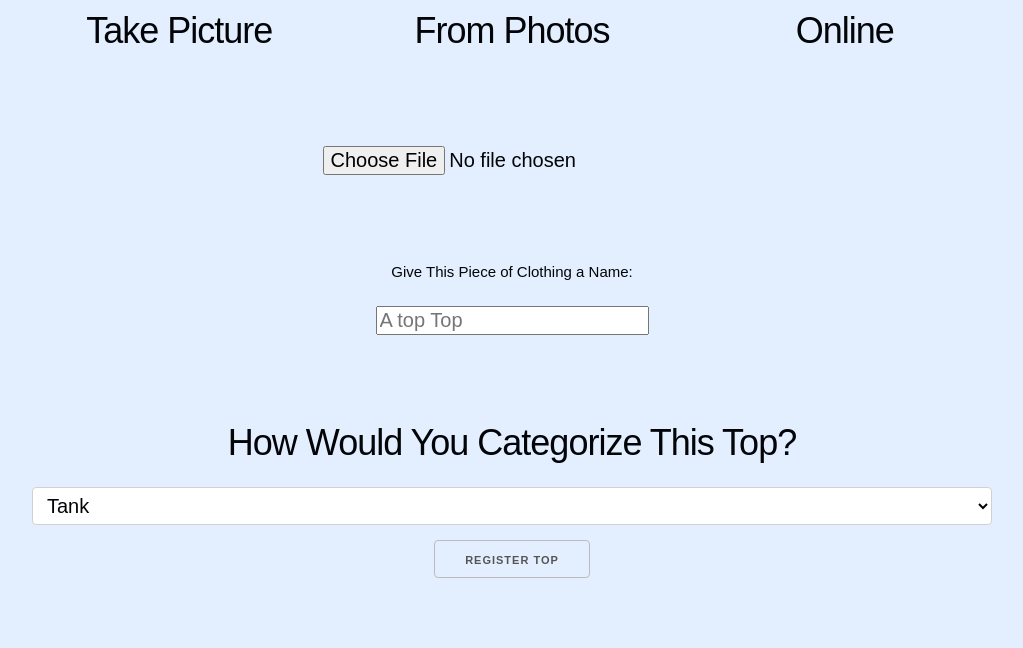
After one commit to pacqu/litfits, a Flask app: page /addtop in a window 1280 px wide. The commit adds this page. Shown: the part 344-992 px from the top of the page, without its empty margins (128-1151 px from the left). Run offline with Flask 2, Linux system fonts and the light colour scheme; a user stored in the database is signed in.

Commit message:
progress on adding tops

```diff
--- a/app.py
+++ b/app.py
@@ -1,7 +1,7 @@
 from flask import Flask, redirect, render_template, request, url_for, session
 
 from data import DatabaseManager
-dbm = DatabaseManager.create_users()
+dbm = DatabaseManager.create()
 
 dbm.register_user("pacqqu@gmail.com","Justin Pacquing","password")
 
@@ -44,7 +44,7 @@ def register():
 @app.route('/login', methods=["GET","POST"])
 def login():
     if session.get('user', None):
-        return redirect('/dashboard')
+        return redirect('/menu')
     if request.method == "POST":
         email = request.form['email']
         password = request.form['password']
@@ -59,11 +59,25 @@ def login():
 
 @app.route("/menu",methods=["GET"])
 def menu():
-    return render_template("index.html")
+    if session.get('user', None):
+         return render_template("index.html")
+    else:
+        return redirect('/')
 
 @app.route("/addclothing",methods=["GET"])
 def cloth():
-    return render_template("cloth.html")
+    if session.get('user', None):
+        return render_template("choosecat.html")
+    else:
+        return redirect('/')
+
+
+@app.route("/addtop",methods=["GET","POST"])
+def top():
+    if session.get('user', None):
+        return render_template("addtop.html")
+    else:
+        return redirect('/')
 
 @app.route('/logoff')
 def logoff():
--- a/data.py
+++ b/data.py
@@ -7,13 +7,20 @@ class DatabaseManager():
         self.database = database
 
     @staticmethod
-    def create_users():
+    def create():
         connection = sqlite3.connect(DATABASE);
         c = connection.cursor()
         c.execute("""CREATE TABLE IF NOT EXISTS users (
         email text NOT NULL PRIMARY KEY,
         fullname text NOT NULL,
         password text NOT NULL);
+        """)
+        c.execute("""CREATE TABLE IF NOT EXISTS clothes (
+        name text NOT NULL PRIMARY KEY,
+        email text NOT NULL,
+        clothpic blob,
+        category text NOT NULL,
+        subcategory text NOT NULL);
         """)
         connection.commit()
         connection.close()
@@ -43,5 +50,37 @@ class DatabaseManager():
             return actual_password[0] == password
         return False
 
+    def register_cloth(self, name, email, clothpic, category, subcategory):
+        connection = sqlite3.connect(self.database);
+        c = connection.cursor()
+        result = True
+        try:
+            c.execute('INSERT INTO clothes VALUES (?, ?, ?, ?, ?)',
+                    (name, email, clothpic, category, subcategory))
+        except sqlite3.IntegrityError:
+            result = False
+        connection.commit()
+        connection.close()
+        return result
+
+    def fetch_all_users(self):
+        connection = sqlite3.connect(self.database)
+        c = connection.cursor()
+        c.execute('SELECT * FROM users');
+        users = c.fetchall()
+        connection.close()
+        return users
+
+    def fetch_all_clothes(self):
+        connection = sqlite3.connect(self.database)
+        c = connection.cursor()
+        c.execute('SELECT * FROM clothes');
+        users = c.fetchall()
+        connection.close()
+        return users
+
 if __name__== '__main__':
-    pass
+  d = DatabaseManager.create()
+  d.register_cloth("black shirt", "test@email.com", 0, "top", "tshirt")
+  test = d.fetch_all_clothes()
+  print test
--- /dev/null
+++ b/templates/addtop.html
@@ -0,0 +1,77 @@
+{% extends "template.html" %}
+{% block content %}
+<div class="section">
+  <div class="container">
+    <div class="row">
+      <h2>Add Clothing</h2>
+    </div>
+  </div>
+</div>
+
+<div class="section">
+  <div class="container">
+    <div class="row">
+      <div class="four columns">
+        <img src="http://i.imgur.com/q3zq1zv.png" style="width:16rem;height:16rem">
+        <h3>Take Picture</h3>
+      </div>
+      <div class="four columns">
+        <img src="http://i.imgur.com/q3zq1zv.png" style="width:16rem;height:16rem">
+        <h3>From Photos</h3>
+      </div>
+      <div class="four columns">
+        <img src="http://i.imgur.com/q3zq1zv.png" style="width:16rem;height:16rem">
+        <h3>Online</h3>
+      </div>
+    </div>
+  </div>
+</div>
+
+<form method="POST">
+
+<div class="section">
+  <div class="container">
+    <div class="row">
+      <input id="clothing" name="photo" class="button-primary" type="file" value="Upload Photo">
+    </div>
+  </div>
+</div>
+
+<div class="section">
+  <div class="container">
+    <div class="row">
+      <div class="twelve columns">
+	<h6>Give This Piece of Clothing a Name:</h6>
+	<input name="name" type="name" placeholder="A top Top">
+      </div>
+    </div>
+  </div>
+</div>
+
+<div class="section">
+  <div class="container">
+    <div class="row">
+    </div>
+    <h3>How Would You Categorize This Top?</h3>
+    <div class="twelve columns">
+      <select class="u-full-width" name="TopKind">
+	<option value="tank">Tank</option>
+	<option value="tshirt">T-Shirt</option>
+	<option value="longsleeve">Longsleeve</option>
+	<option value="sweater">Sweater</option>
+	<option value="cardigan">Cardigan</option>
+	<option value="outerwear">Outerwear</option>
+    </div>
+  </div>
+</div>
+
+<div class="section">
+  <div class="container">
+    <div class="row">
+      <input type="submit" name="submit" value="Register Top">
+    </div>
+  </div>
+</div>
+
+</form>
+{% endblock %}
--- a/templates/addclothing2.html
+++ b/templates/choosecat.html
@@ -6,7 +6,7 @@
         <h3>How would you like this categorized?</h3>
       </div>
       <div class="row">
-        <button>Tops</button>
+        <a href="/addtop"> <button>Tops</button> </a>
         <button>Bottoms</button>
         <button>Dress</button>
       </div>
```
Also changed, not shown: templates/addclothing.html (deleted, +0 -29 lines), templates/index.html (+18 -9 lines), database/litfit.db, static/images/calendar.jpg (added), static/images/friends.jpg (added).
